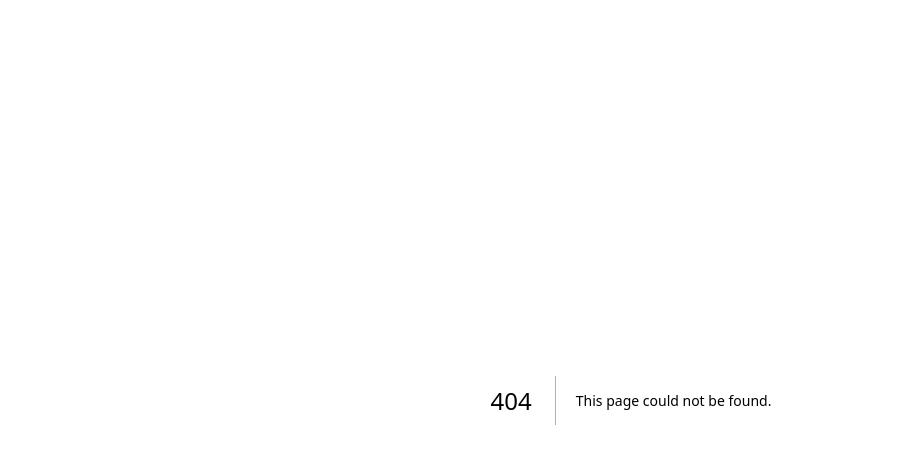
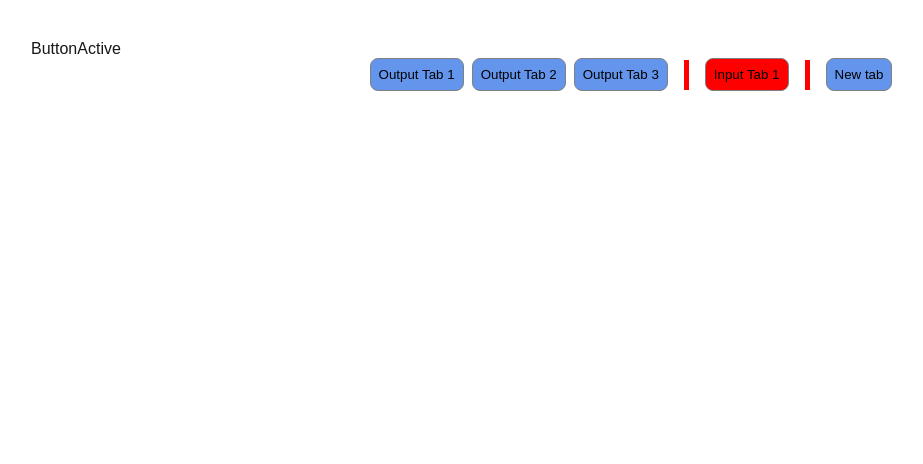
Before and after one commit to ReshwinR/Next-App, a Next.js app: page /tabs-active in a window 1280 px wide. Before the commit this address had no page. Shown: the top 464 px of the page, without its empty margins (9-932 px from the left). Built offline with nearby package versions, Linux system fonts and the light colour scheme; what @mui/material-nextjs would draw is missing.

Commit message:
basic tasks

```diff
--- /dev/null
+++ b/src/app/components/rootContainer.tsx
@@ -0,0 +1,16 @@
+import React from 'react'
+import { Container } from '@mui/material'
+
+interface RootContainerProps {
+	children: React.ReactNode
+}
+
+const RootContainer = ({ children }: RootContainerProps) => {
+	return (
+		<Container maxWidth='lg' sx={{ padding: { xs: 3, md: 6 } }}>
+			{children}
+		</Container>
+	)
+}
+
+export default RootContainer
--- /dev/null
+++ b/src/app/components/styles.css
@@ -0,0 +1,27 @@
+.divider {
+	border-left: 5px solid red;
+	height: 30px;
+	margin-inline: 8px;
+}
+.divider:first-child {
+	display: none;
+}
+.container {
+	display: flex;
+	justify-content: center;
+	align-items: center;
+	gap: 8px;
+}
+/* button:focus {
+    background-color: red;
+  } */
+.buttonActive {
+	background-color: red;
+}
+button {
+	padding: 8px;
+	background-color: cornflowerblue;
+	border-radius: 8px;
+	border: 1px solid gray;
+	transition: background-color 0.5s;
+}
--- /dev/null
+++ b/src/app/components/tabs.tsx
@@ -0,0 +1,58 @@
+import React from 'react'
+import './styles.css'
+
+type TabObject = {
+	slug: string
+	label: string
+	category: string
+}
+type TabProps = {
+	data: Array<TabObject>
+	tab: string
+	onChange: (newTab: string) => void
+}
+const Tabs = ({ data, tab, onChange }: TabProps) => {
+	// const retrieveFilters = data.map((item) => item.category);
+	// const uniqueFilters = [...new Set(retrieveFilters)];
+	// console.log("retrieveFilters", uniqueFilters);
+
+	//groupby
+	// const result = Object.groupBy(data, item=>item.category);
+	// const uniqueFilters = Object.values(result)
+
+	const result = data.reduce((acc, cur) => {
+		(acc[cur?.category] = acc[cur?.category] || []).push(cur)
+		return acc
+	}, {})
+	const uniqueFilters = Object.values(result)
+
+	console.log({ result, uniqueFilters })
+	return (
+		<div className='container'>
+			{uniqueFilters.map(category => {
+				return (
+					<React.Fragment key={category?.[0]?.category}>
+						<div className='divider'></div>
+						{category?.map(item => {
+							return (
+								<div key={item.slug}>
+									{/* {item.category === category && ( */}
+									<button
+										key={item.slug}
+										onClick={() => onChange(item.slug)}
+										className={`${tab === item.slug && 'buttonActive'}`}
+									>
+										<p>{item.label}</p>
+									</button>
+									{/* )} */}
+								</div>
+							)
+						})}
+					</React.Fragment>
+				)
+			})}
+		</div>
+	)
+}
+
+export default Tabs
--- a/src/app/layout.tsx
+++ b/src/app/layout.tsx
@@ -5,6 +5,7 @@ import { AppRouterCacheProvider } from '@mui/material-nextjs/v15-appRouter'
 import { Roboto } from 'next/font/google'
 import { ThemeProvider } from '@mui/material/styles'
 import theme from '../theme'
+import RootContainer from './components/rootContainer'
 
 const roboto = Roboto({
 	weight: ['300', '400', '500', '700'],
@@ -39,7 +40,9 @@ export default function RootLayout({
 				className={`${geistSans.variable} ${geistMono.variable} ${roboto.variable}`}
 			>
 				<AppRouterCacheProvider>
-					<ThemeProvider theme={theme}>{children}</ThemeProvider>
+					<ThemeProvider theme={theme}>
+						<RootContainer>{children}</RootContainer>
+					</ThemeProvider>
 				</AppRouterCacheProvider>
 			</body>
 		</html>
--- /dev/null
+++ b/src/app/tabs-active/page.tsx
@@ -0,0 +1,43 @@
+'use client'
+import React, { useState } from 'react'
+import Tabs from '../components/tabs'
+
+const ButtonActive = () => {
+	const [tab, setTab] = useState('input-tab-1')
+
+	const tabsData = [
+		{
+			slug: 'output-tab-1',
+			category: 'output',
+			label: 'Output Tab 1',
+		},
+		{
+			slug: 'output-tab-2',
+			category: 'output',
+			label: 'Output Tab 2',
+		},
+		{
+			slug: 'input-tab-1',
+			category: 'input',
+			label: 'Input Tab 1',
+		},
+		{
+			slug: 'output-tab-3',
+			category: 'output',
+			label: 'Output Tab 3',
+		},
+		{
+			slug: 'new-tab-2',
+			category: 'new',
+			label: 'New tab',
+		},
+	]
+	return (
+		<>
+			<div>ButtonActive</div>
+			<Tabs data={tabsData} tab={tab} onChange={newTab => setTab(newTab)} />
+		</>
+	)
+}
+
+export default ButtonActive
```
Also changed, not shown: src/app/countdown/page.tsx (added, +37 -0 lines), src/app/fetch/page.tsx (added, +62 -0 lines), src/app/register/page.tsx (added, +34 -0 lines), src/app/stateRender/page.tsx (added, +11 -0 lines), src/app/stopwatch/page.tsx (added, +37 -0 lines), src/app/todo/page.tsx (added, +56 -0 lines).
